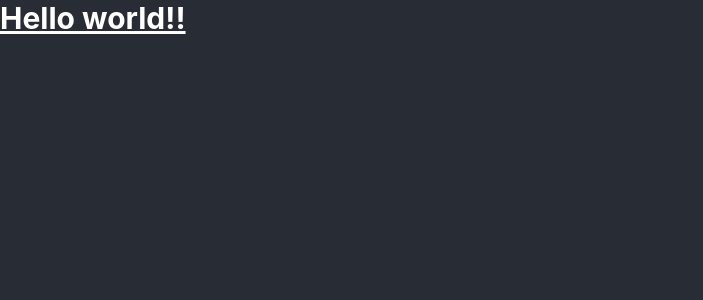
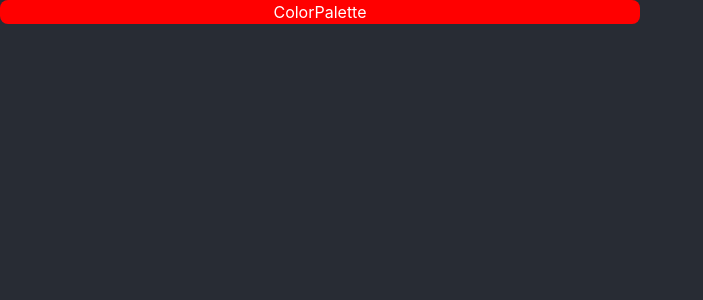
Before and after one commit to John-Khalil/redux-router-demo, a React (Create React App) app: page / in a window 1280 px wide. Shown: the top 300 px of the page, without its empty margins (0-703 px from the left). Built offline with nearby package versions, Linux system fonts and the light colour scheme.

Commit message:
now its safe to say we're on the right track

```diff
--- a/src/App.js
+++ b/src/App.js
@@ -1,15 +1,13 @@
 
 import './App.css';
 
-
+import ColorPalette from "./componenets/ColorPalette";
 
 
 
 
 export default function App() {
   return (
-    <h1 className="text-3xl font-bold underline">
-      Hello world!!
-    </h1>
+    <ColorPalette/>
   )
 }
--- a/src/componenets/ColorPalette.js
+++ b/src/componenets/ColorPalette.js
@@ -4,9 +4,15 @@ import React, { useState } from "react";
 import { useSelector } from "react-redux";
 
 
+import '../App.css';
+
 
 export default function ColorPalette() {
-  return (
-    <div>ColorPalette</div>
-  )
+
+
+    const finalColor=useSelector(state=>state.colorPalette.value);
+
+    return (
+        <div className="felx  w-1/2 rounded-lg text-center" style={{backgroundColor:finalColor}}>ColorPalette</div>
+    )
 }
```
